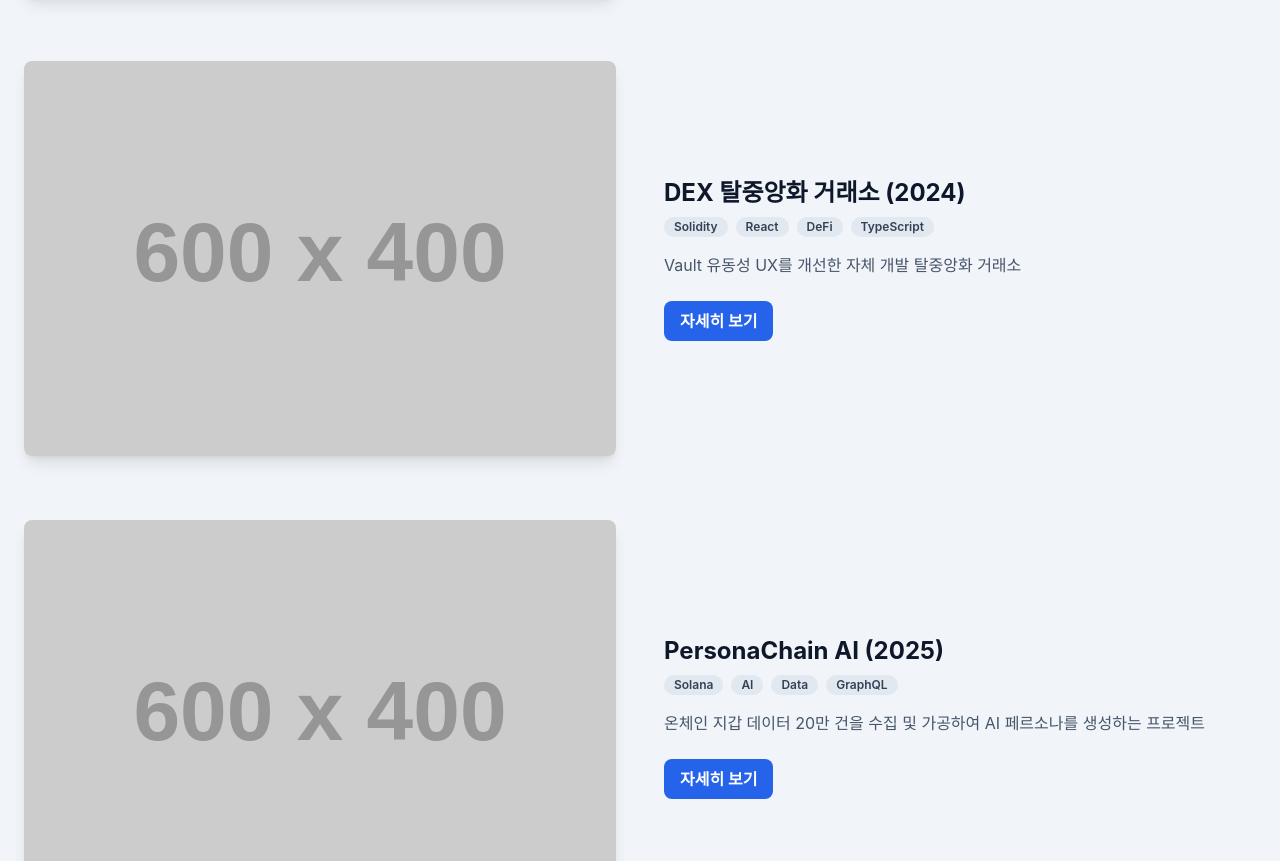
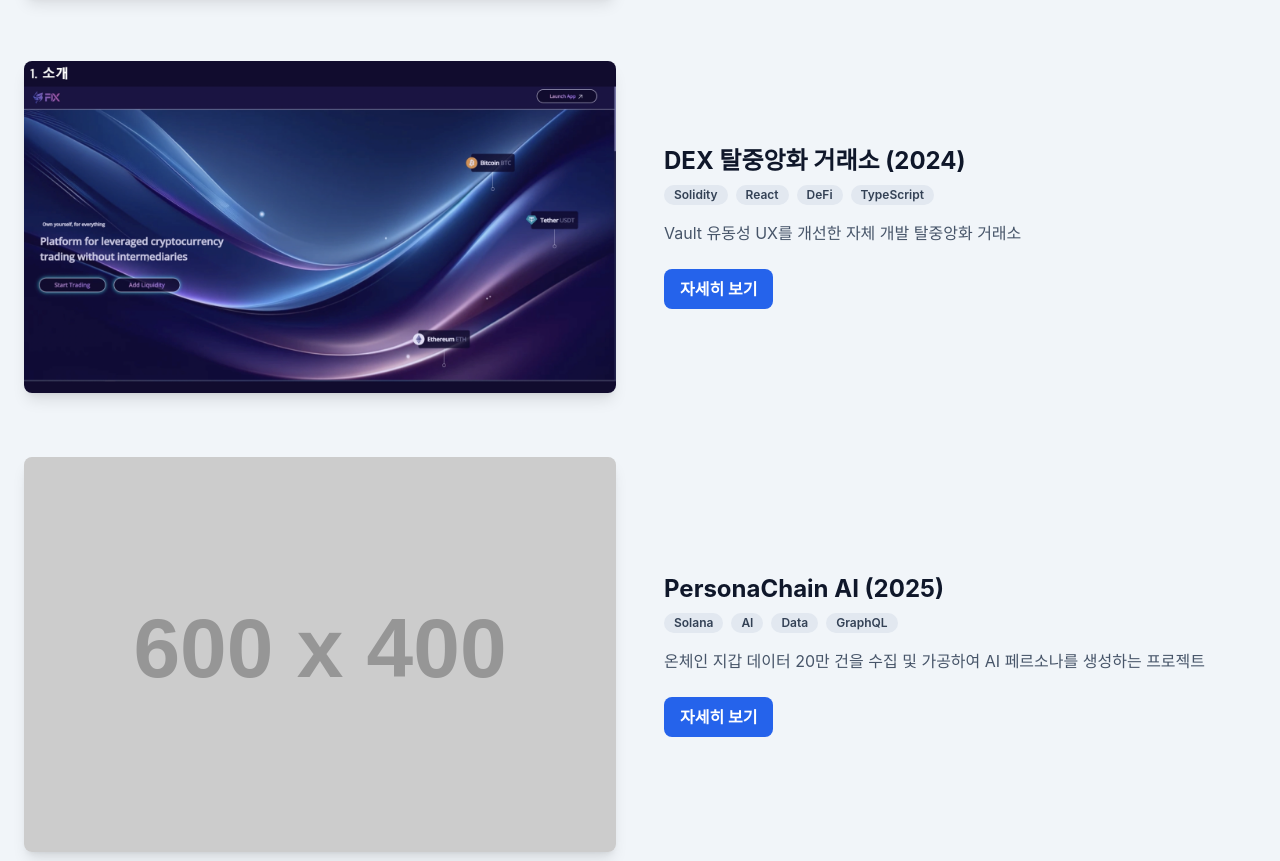
Before and after one commit to Bi9Snail/portfolio, a plain HTML site: page index.html in a window 1280 px wide. Shown: the part 3990-4851 px from the top of the page. Drawn offline with nearby package versions, Linux system fonts and the light colour scheme; placeholder pictures from the web are drawn by us; a web font is replaced by a local one.

Commit message:
Update index.html

```diff
--- a/index.html
+++ b/index.html
@@ -203,7 +203,7 @@
             { title: "Minty Way (2024)", images: ["/image 4.png"], tags: ["Solidity", "React", "Ethers.js", "Launchpad"], description: "미니 해커톤 우승작. 클릭 한 번으로 ERC-20 토큰을 생성하고 관리하는 런치패드.", details: { "기간": "2024.07 – 2024.08 (총 3주)", "클라이언트": "—", "팀 기여 분야": "블록체인, 디앱 프론트", "사용 기술": "Solidity, React, ethers.js, Chakra UI", "역할별 기여": "<strong>기획</strong>: 아이디어 발굴 및 전체 기획<br><strong>블록체인</strong>: ERC-20 토큰·런치패드 개발<br><strong>프론트엔드</strong>: 토큰 관리 UI", "주요 성과": "미니 해커톤 우승" } },
             { title: "크로스체인 텔레그램 트레이딩 봇 (2025)", images: ["/image 5.png"], tags: ["Python", "Telegram", "Web3.py", "Bot"], description: "HashKey 해커톤 입상작, 여러 체인을 지원하는 텔레그램 거래 봇", details: { "기간": "2024.03 (총 3일)", "클라이언트": "HashKey 해커톤", "팀 기여 분야": "디앱 프론트, 백엔드", "사용 기술": "Python, Web3.py, Telegram Bot API, Solidity", "역할별 기여": "<strong>프론트엔드</strong>: Telegram 봇 UI<br><strong>백엔드</strong>: 컨트랙트 호출·트랜잭션 처리", "주요 성과": "HashKey Chain Hackathon: Taiyi 입상", "레퍼런스": `<a href="https://github.com/HashKeyHackathon2025/HashKey-Bot" class="text-blue-600 hover:underline" target="_blank">GitHub Repository</a>` } },
             { title: "Love Blocks (2024)", images: ["/image 6.png", "/image 7.png"], tags: ["Solidity", "React", "Node.js", "Donation"], description: "블록체인 기반 기부 생태계 확장을 위한 온체인 기부 플랫폼", details: { "기간": "2024.07 – 2024.08 (총 1개월)", "클라이언트": "내부 R&D", "팀 기여 분야": "블록체인, 프론트엔드, 백엔드", "사용 기술": "Solidity, React, Node.js, Tailwind, Supabase", "역할별 기여": "<strong>블록체인</strong>: 기부·멀티시그 컨트랙트 개발<br><strong>프론트엔드</strong>: Coingecko API 연동 가격 페이지<br><strong>백엔드</strong>: Supabase 기반 데이터 처리", "주요 성과": "온체인 기부 플랫폼 프로토타입 구현 완료" } },
-            { title: "DEX 탈중앙화 거래소 (2024)", images: ["/01.png, /image 8.png"], tags: ["Solidity", "React", "DeFi", "TypeScript"], description: "Vault 유동성 UX를 개선한 자체 개발 탈중앙화 거래소", details: { "기간": "2024.07 – 2024.08 (총 2개월)", "클라이언트": "자체 개발", "팀 기여 분야": "구조 설계, 블록체인, 디앱 프론트, 백엔드", "사용 기술": "Solidity, TypeScript, React, Tailwind, Redux", "역할별 기여": "<strong>블록체인</strong>: Vault 컨트랙트 개발<br><strong>프론트엔드</strong>: 유동성·스테이킹 UI", "주요 성과": "Vault 유동성 UX 개선·완료" } },
+            { title: "DEX 탈중앙화 거래소 (2024)", images: ["/01.png"], tags: ["Solidity", "React", "DeFi", "TypeScript"], description: "Vault 유동성 UX를 개선한 자체 개발 탈중앙화 거래소", details: { "기간": "2024.07 – 2024.08 (총 2개월)", "클라이언트": "자체 개발", "팀 기여 분야": "구조 설계, 블록체인, 디앱 프론트, 백엔드", "사용 기술": "Solidity, TypeScript, React, Tailwind, Redux", "역할별 기여": "<strong>블록체인</strong>: Vault 컨트랙트 개발<br><strong>프론트엔드</strong>: 유동성·스테이킹 UI", "주요 성과": "Vault 유동성 UX 개선·완료" } },
             { title: "PersonaChain AI (2025)", images: [], tags: ["Solana", "AI", "Data", "GraphQL"], description: "온체인 지갑 데이터 20만 건을 수집 및 가공하여 AI 페르소나를 생성하는 프로젝트", details: { "기간": "2025.04 – 2025.04 (총 2주)", "클라이언트": "Buidl Asia", "팀 기여 분야": "데이터 처리, 백엔드, 블록체인(Solana)", "사용 기술": "TypeScript, Express, SQLite, GraphQL, Eliza OS", "역할별 기여": "<strong>데이터 처리</strong>: GraphQL로 온체인 지갑 20만 건 수집·가공", "주요 성과": "온체인 지갑 20만 개 이상 실시간 처리" } },
             { title: "Solstice (2025)", images: [], tags: ["Solana", "Rust", "Storage", "Performance"], description: "대용량 파일을 온체인에 효율적으로 저장하여 파일 기록 속도를 100배 단축", details: { "기간": "2025.02 – 2025.03 (총 1개월)", "클라이언트": "Solana Super Team Korea", "팀 기여 분야": "블록체인 개발(Solana)", "사용 기술": "Rust, TypeScript, Solana Web3", "역할별 기여": "<strong>블록체인</strong>: 대용량 파일 온체인 저장 구조 설계·컨트랙트 개발", "주요 성과": "기존 방식 대비 파일 기록 속도 약 100배 단축" } },
             { title: "주식회사 OOOO (2025)", images: [], tags: ["Solana", "NFT", "Staking", "Vesting"], description: "Solana 기반 NFT 스테이킹 및 베스팅 컨트랙트 개발 및 메인넷 배포", details: { "기간": "2025.02 – 현재", "클라이언트": "주식회사 OOOO", "팀 기여 분야": "블록체인(Solana), 프론트엔드, 백엔드", "사용 기술": "Rust, Anchor, Vue.js, Spring", "역할별 기여": "<strong>블록체인</strong>: NFT 스테이킹·베스팅 컨트랙트 메인넷 배포<br><strong>프론트엔드</strong>: 사용자 컨트랙트 기능 연동<br><strong>백엔드</strong>: Solanaj 기반 관리자 API" } },
```
